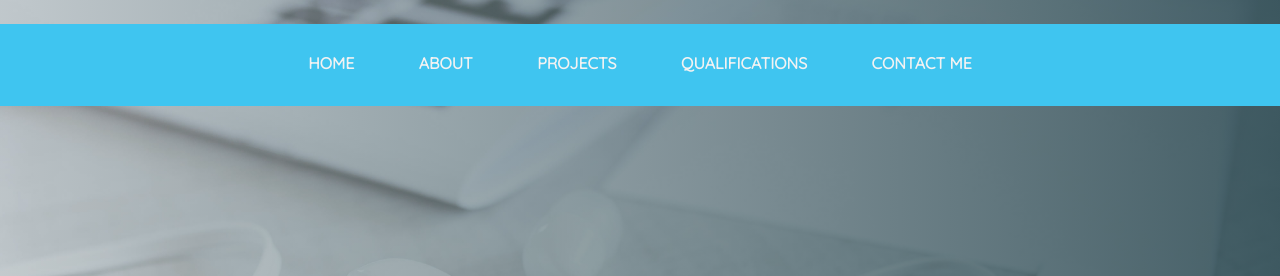
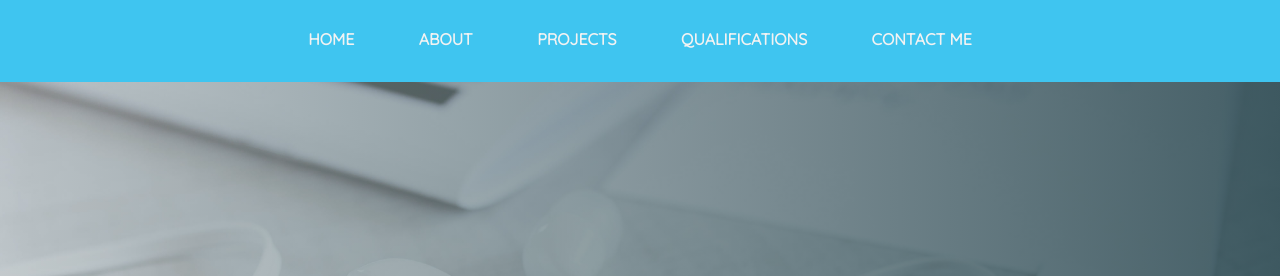
Before and after one commit to AnanduR32/Portfolio, a plain HTML site: page index.html in a window 1280 px wide. Shown: the top 276 px of the page. Drawn offline with nearby package versions, Linux system fonts and the light colour scheme; some packages are replaced by stand-ins of ours; files that its build step writes are made by us from their sources; a script that the page names is missing.

Commit message:
Update main.css

```diff
--- a/css/main.css
+++ b/css/main.css
@@ -12,7 +12,6 @@ hr{
     width: 100px;
 }
 .header{
-    margin-top: 1.5em;
     position: absolute;
     left: 0;
     right: 0;
```
